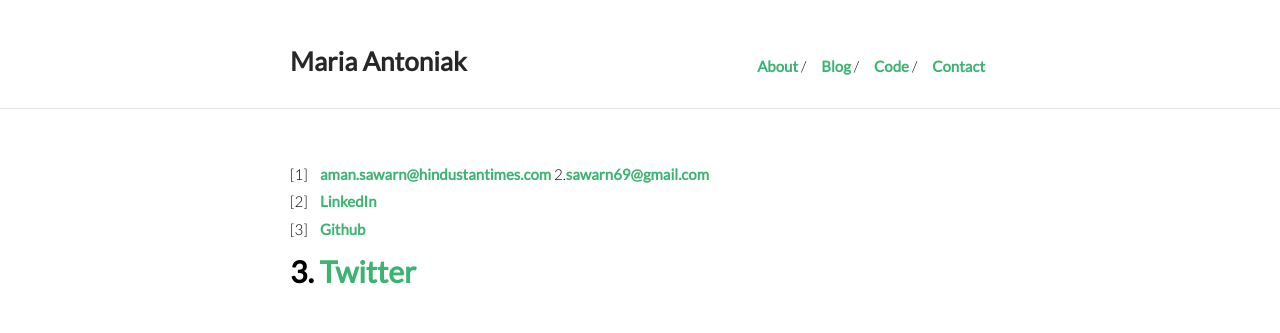
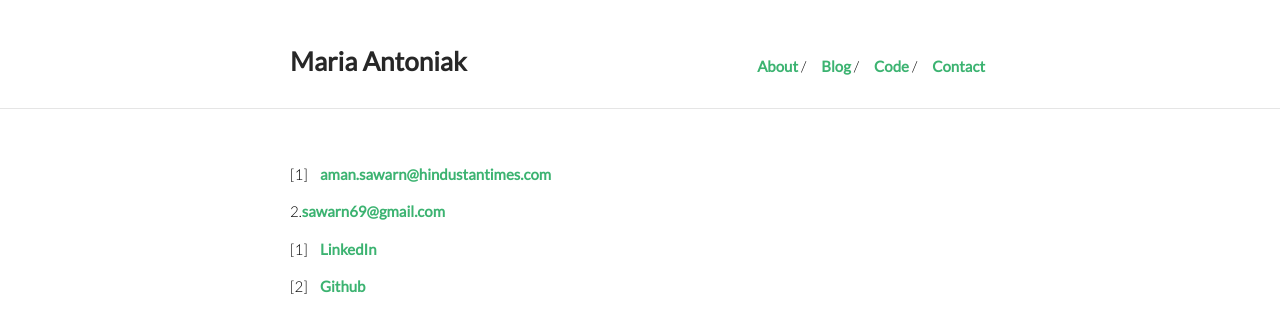
Before and after one commit to aman-sawarn/aman-sawarn.github.io, a Jekyll site: the page built from contact.md, in a window 1280 px wide. Shown: the top 333 px of the page. Built offline with Jekyll 4.4.1, drawn with Linux system fonts in a browser that asks for light colours.

Commit message:
Update contact.md

```diff
--- a/contact.md
+++ b/contact.md
@@ -6,10 +6,12 @@ is_contact: true
 <br>
 
 1. [aman.sawarn@hindustantimes.com](mailto:aman.sawarn@hindustantimes.com)
+
 2.[sawarn69@gmail.com](mailto:sawarn69@gmail.com)
+
 3. [LinkedIn](https://www.linkedin.com/in/aman-s-32494b80/)
+
 4. [Github](https://www.github.com/aman-sawarn)
 
-# 3. [Twitter](https://twitter.com/maria_antoniak)
 
 <br>
```
